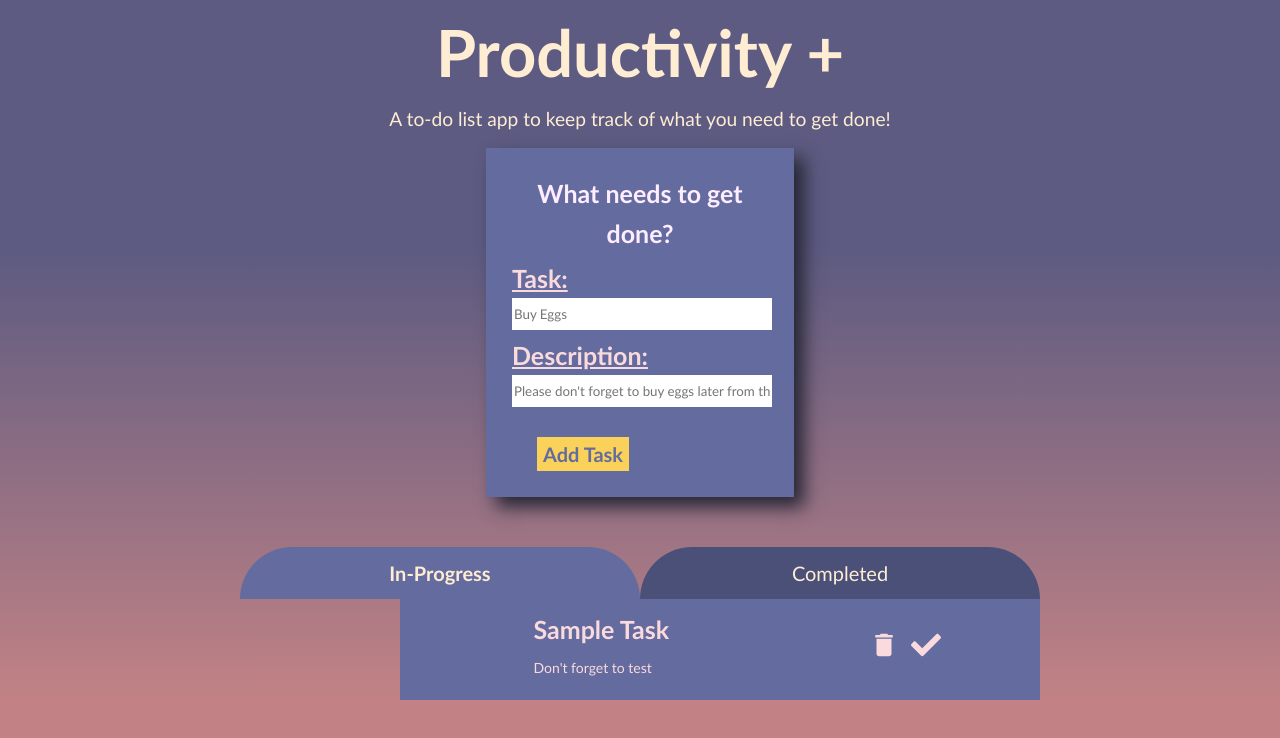
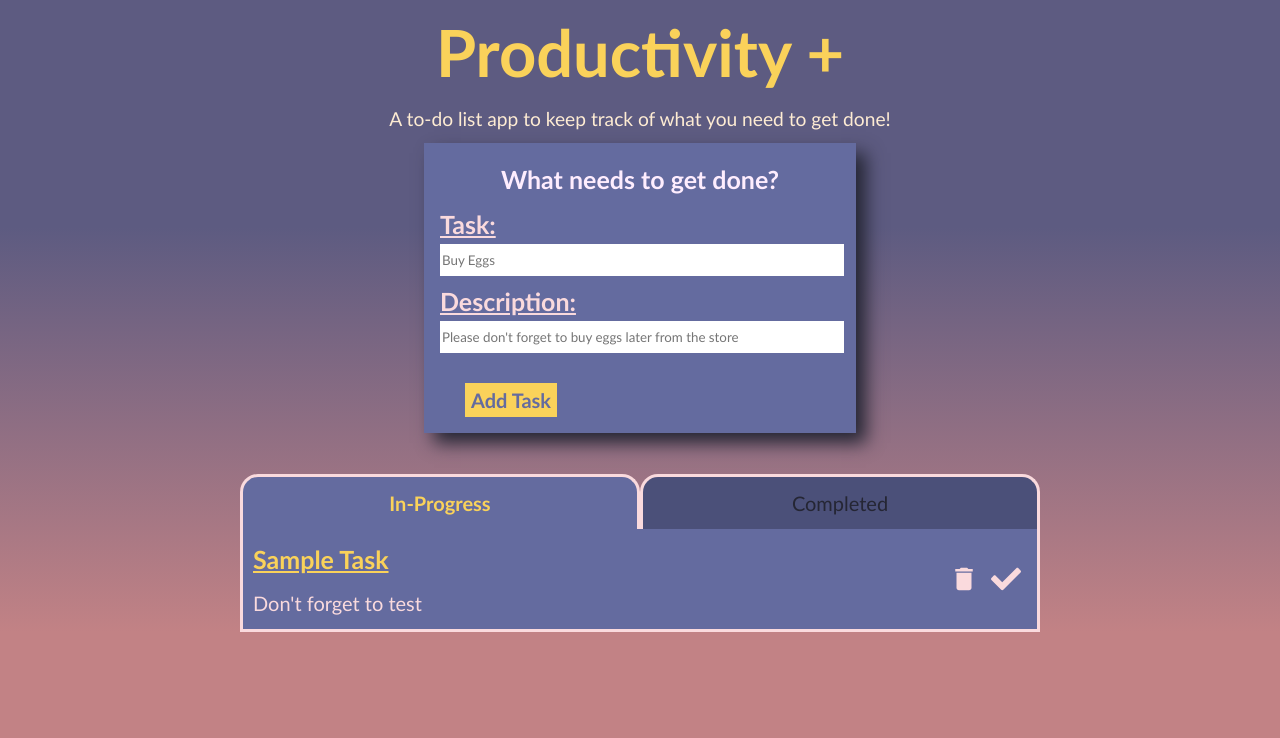
Before and after one commit to IfritSorcerer/productivity-app, a React (Create React App) app: page / in a window 1280 px wide. Shown: the top 738 px of the page. Built offline with nearby package versions, Linux system fonts and the light colour scheme.

Commit message:
fixed formatting of styles

```diff
--- a/src/styles/app.css
+++ b/src/styles/app.css
@@ -2,13 +2,18 @@
     font-family:'Gill Sans', 'Gill Sans MT', Calibri, 'Trebuchet MS', sans-serif;
     margin: 0;
     line-height: 1.6em;
+}
 
+body {
+    display: flex;
+    flex-direction: column;
+    align-items: center;
 }
 
 .header {
     text-align: center;
     font-size: 65px;
-    color: #feecd3;
+    color: #fad25a;
 }
 
 .header-subline {
--- a/src/styles/taskform.css
+++ b/src/styles/taskform.css
@@ -4,7 +4,7 @@
    background-repeat: no-repeat;
    background-size:cover;
    padding: 2%;
-   width: 20%;
+   width: 50%;
    margin-left: auto;
    margin-right: auto;
    margin-top: 1%;
@@ -40,6 +40,7 @@
     margin-top: 30px;
     margin-left: 25px;
     cursor: pointer;
+
 }
 
 h4 {
--- a/src/styles/tasklist.css
+++ b/src/styles/tasklist.css
@@ -3,7 +3,6 @@
     justify-content:center;
     align-items: center;
     margin-top: 2%;
-
 }
 
 .secondaryBtn {
@@ -11,12 +10,15 @@
     padding: 10px;
     margin-top: 25px;
     background-color: #4b5079;
-    color: #feecd3;
+    color: #252634;
     border: none;
     width: 400px;
     cursor: pointer;
-    border-top-left-radius: 120px;
-    border-top-right-radius: 120px;
+    border-top-left-radius: 18px;
+    border-top-right-radius: 18px;
+    border-top: 3px solid #fadadd;
+    border-right: 3px solid #fadadd;
+    border-left: 3px solid #fadadd;
 }
 
 .active {
@@ -24,41 +26,44 @@
     font-size: 20px;
     padding: 10px;
     background-color: #646b9f;
-    color: #feecd3;
+    color: #fad25a;
     border: none;
     width: 400px;
     cursor: pointer;
+    border-top: 3px solid #fadadd;
+    border-left: 3px solid #fadadd;
+    border-right: 3px solid #fadadd;
 }
 
 .todoContainer {
     background-color: #646b9f;
-    width: 50%;
-    margin-left: 400px;
     display: flex;
     flex-direction: column;
+    border-left:3px solid #fadadd;
+    border-right:3px solid #fadadd;
 }
 
 .taskContainer{
     display: flex;
     flex-direction: row;
-    justify-content: space-evenly;
+    justify-content: space-between;
     align-items: center;
-    padding-bottom: 10px;
-    padding-top: 10px;
-    margin-bottom: 10px;
-    margin-left: 40px;
+    padding: 10px;
     gap: 100px;
     color: #fadadd;
+    border-bottom: 3px solid #fadadd;
 }
 
 .taskContainer h3{
     font-size: 25px;
     font-weight: bold;
     margin: 0;
+    color: #fad25a;
+    text-decoration: underline;
 }
 
 .taskContainer p {
-    font-size: 14px;
+    font-size: 20px;
     margin-top: 8px;
 }
 .taskContainer button {
```
